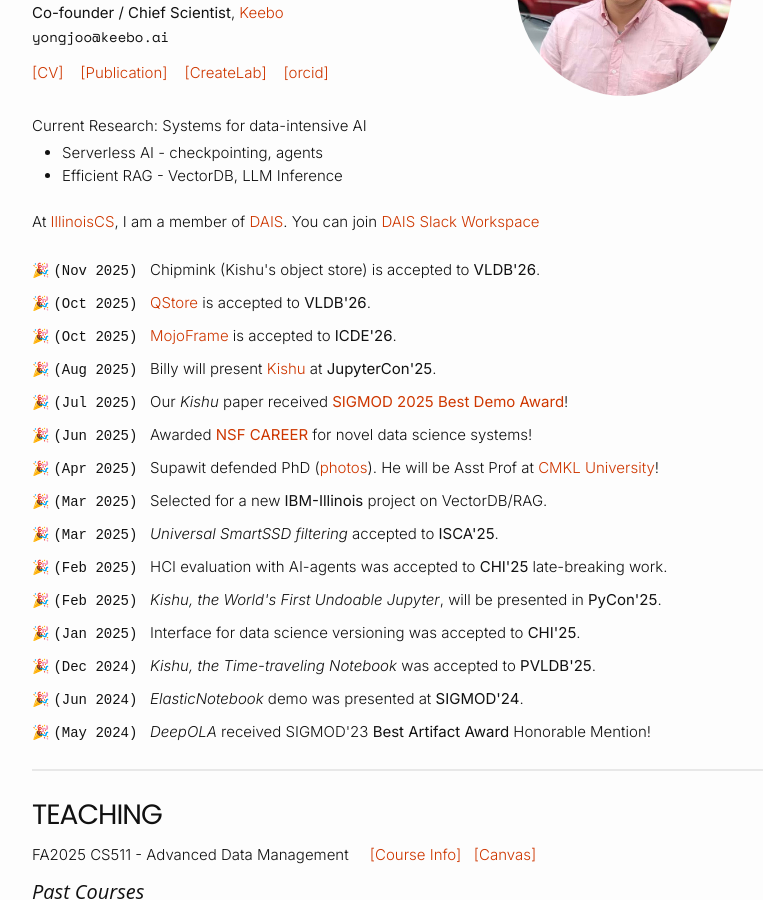
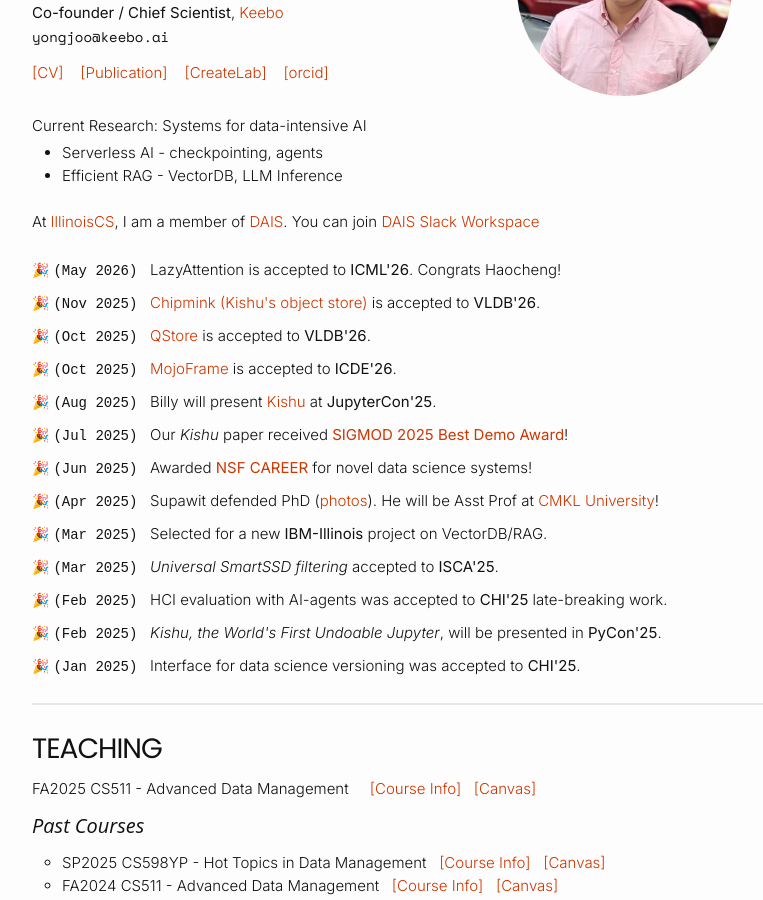
Before and after one commit to pyongjoo/pyongjoo.github.io, a Jekyll site: the page built from index.html, in a window 1280 px wide and 900 px high, scrolled down 210 px. Shown: the whole window, without its empty margins (218-981 px from the left). Built offline with Jekyll 4.4.1, drawn with Linux system fonts in a browser that asks for light colours.

Commit message:
Added news item for ICML

```diff
--- a/index.html
+++ b/index.html
@@ -52,7 +52,8 @@
 	<div class="row news-block">
 	    <div class="col-md-12 col-lg-12">
 		<!-- <p>I wrote <a href="https://www.reddit.com/r/UIUC/comments/10sa5uj/avoid_using_illinoisedu_email_for_important/">this Reddit post</a> regarding the university email issue. </p> -->
-        <p><span class="news-heading">🎉 <span style="font-family: monospace;">(Nov 2025)</span></span> &nbsp; Chipmink (Kishu's object store) is accepted to <b>VLDB'26</b>.</p>
+        <p><span class="news-heading">🎉 <span style="font-family: monospace;">(May 2026)</span></span> &nbsp; LazyAttention is accepted to <b>ICML'26</b>. Congrats Haocheng!</p>
+        <p><span class="news-heading">🎉 <span style="font-family: monospace;">(Nov 2025)</span></span> &nbsp; <a href="https://arxiv.org/pdf/2511.14162">Chipmink (Kishu's object store)</a> is accepted to <b>VLDB'26</b>.</p>
 		<p><span class="news-heading">🎉 <span style="font-family: monospace;">(Oct 2025)</span></span> &nbsp; <a href="https://arxiv.org/abs/2505.04081">QStore</a> is accepted to <b>VLDB'26</b>.</p>
         <p><span class="news-heading">🎉 <span style="font-family: monospace;">(Oct 2025)</span></span> &nbsp; <a href="https://arxiv.org/abs/2505.04080">MojoFrame</a> is accepted to <b>ICDE'26</b>.</p>
         <p><span class="news-heading">🎉 <span style="font-family: monospace;">(Aug 2025)</span></span> &nbsp; Billy will present <a href="https://jupytercon2025.sched.com/event/28H5C/worlds-first-undoable-notebook-billy-li-university-of-illinois-urbana-champaign">Kishu</a> at <b>JupyterCon'25</b>.</p>
@@ -66,9 +67,9 @@
         <p><span class="news-heading">🎉 <span style="font-family: monospace;">(Feb 2025)</span></span> &nbsp; HCI evaluation with AI-agents was accepted to <b>CHI'25</b> late-breaking work.</p>
         <p><span class="news-heading">🎉 <span style="font-family: monospace;">(Feb 2025)</span></span> &nbsp; <i>Kishu, the World's First Undoable Jupyter</i>, will be presented in <b>PyCon'25</b>.</p>
         <p><span class="news-heading">🎉 <span style="font-family: monospace;">(Jan 2025)</span></span> &nbsp; Interface for data science versioning was accepted to <b>CHI'25</b>.</p>
-        <p><span class="news-heading">🎉 <span style="font-family: monospace;">(Dec 2024)</span></span> &nbsp; <i>Kishu, the Time-traveling Notebook</i> was accepted to <b>PVLDB'25</b>.</p>
+        <!-- <p><span class="news-heading">🎉 <span style="font-family: monospace;">(Dec 2024)</span></span> &nbsp; <i>Kishu, the Time-traveling Notebook</i> was accepted to <b>PVLDB'25</b>.</p>
         <p><span class="news-heading">🎉 <span style="font-family: monospace;">(Jun 2024)</span></span> &nbsp; <i>ElasticNotebook</i> demo was presented at <b>SIGMOD'24</b>.</p>
-        <p><span class="news-heading">🎉 <span style="font-family: monospace;">(May 2024)</span></span> &nbsp; <i>DeepOLA</i> received SIGMOD'23 <b>Best Artifact Award</b> Honorable Mention!</p>
+        <p><span class="news-heading">🎉 <span style="font-family: monospace;">(May 2024)</span></span> &nbsp; <i>DeepOLA</i> received SIGMOD'23 <b>Best Artifact Award</b> Honorable Mention!</p> -->
         <!-- <p><b>News (May 2023)</b> &nbsp; "AirIndex" is accepted to <a href="https://2024.sigmod.org/">SIGMOD 2024</a>. Congrats Supawit!</p>
 		<p><b>News (April 2023)</b> &nbsp; "Transactional Python" is accepted to <a href="http://deem-workshop.org//">DEEM @SIGMOD 2023</a>. Congrats Supawit and Billy!</p>
 		<p><b>News (Feb 2023)</b> &nbsp; "DeepOLA" is accepted to <a href="https://2023.sigmod.org/">SIGMOD 2023</a>. Congrats Nikhil and Supawit!</p>
```
